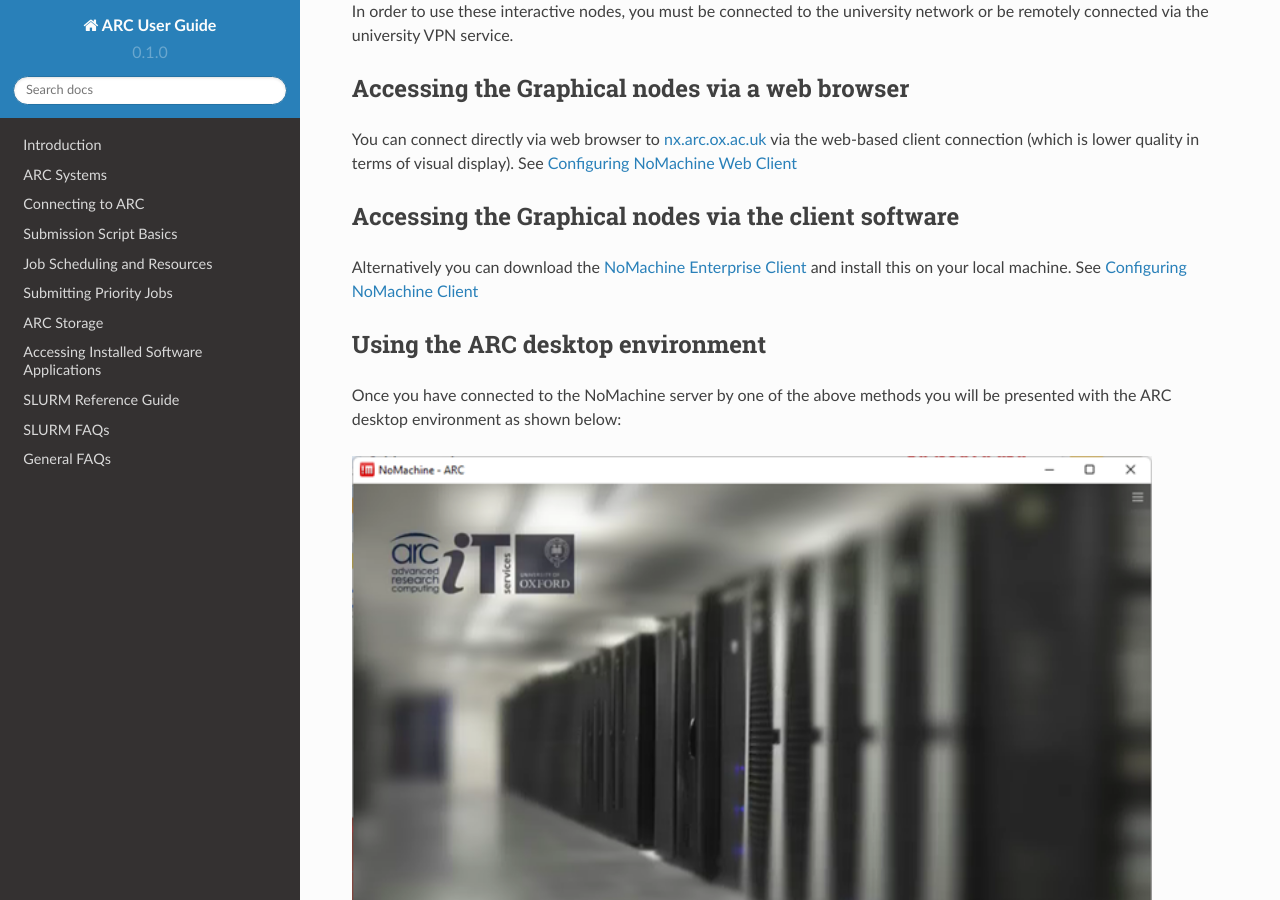
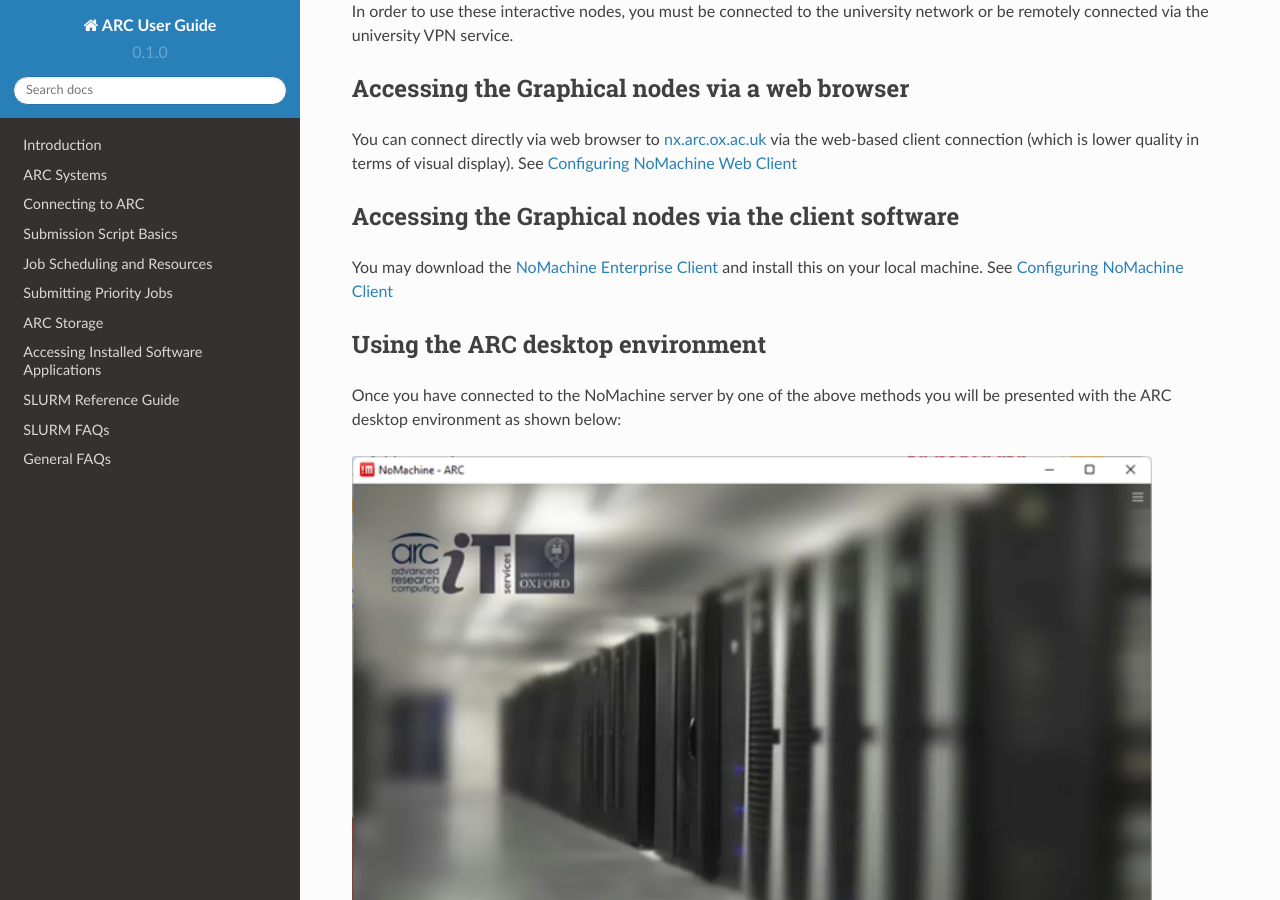
Before and after one commit to tina-friedrich/arc-user-guide, a Sphinx documentation site: the page built from docs/source/arc-gfx-interactive.rst, in a window 1280 px wide and 900 px high, scrolled down 357 px. Built offline with Sphinx 7.4.7 and the Read the Docs theme 2.0.0, drawn with Linux system fonts in a browser that asks for light colours.

Commit message:
Update arc-gfx-interactive.rst

```diff
--- a/docs/source/arc-gfx-interactive.rst
+++ b/docs/source/arc-gfx-interactive.rst
@@ -20,7 +20,7 @@ visual display). See `Configuring NoMachine Web Client <https://arc-user-guide.r
 Accessing the Graphical nodes via the client software
 =====================================================
 
-Alternatively you can download the `NoMachine Enterprise Client <https://www.nomachine.com/download-enterprise#NoMachine-Enterprise-Client>`_ and install this on your
+You may download the `NoMachine Enterprise Client <https://www.nomachine.com/download-enterprise#NoMachine-Enterprise-Client>`_ and install this on your
 local machine. See `Configuring NoMachine Client <https://arc-user-guide.readthedocs.io/en/latest/arc-nx-client.html>`_
 
 
```
